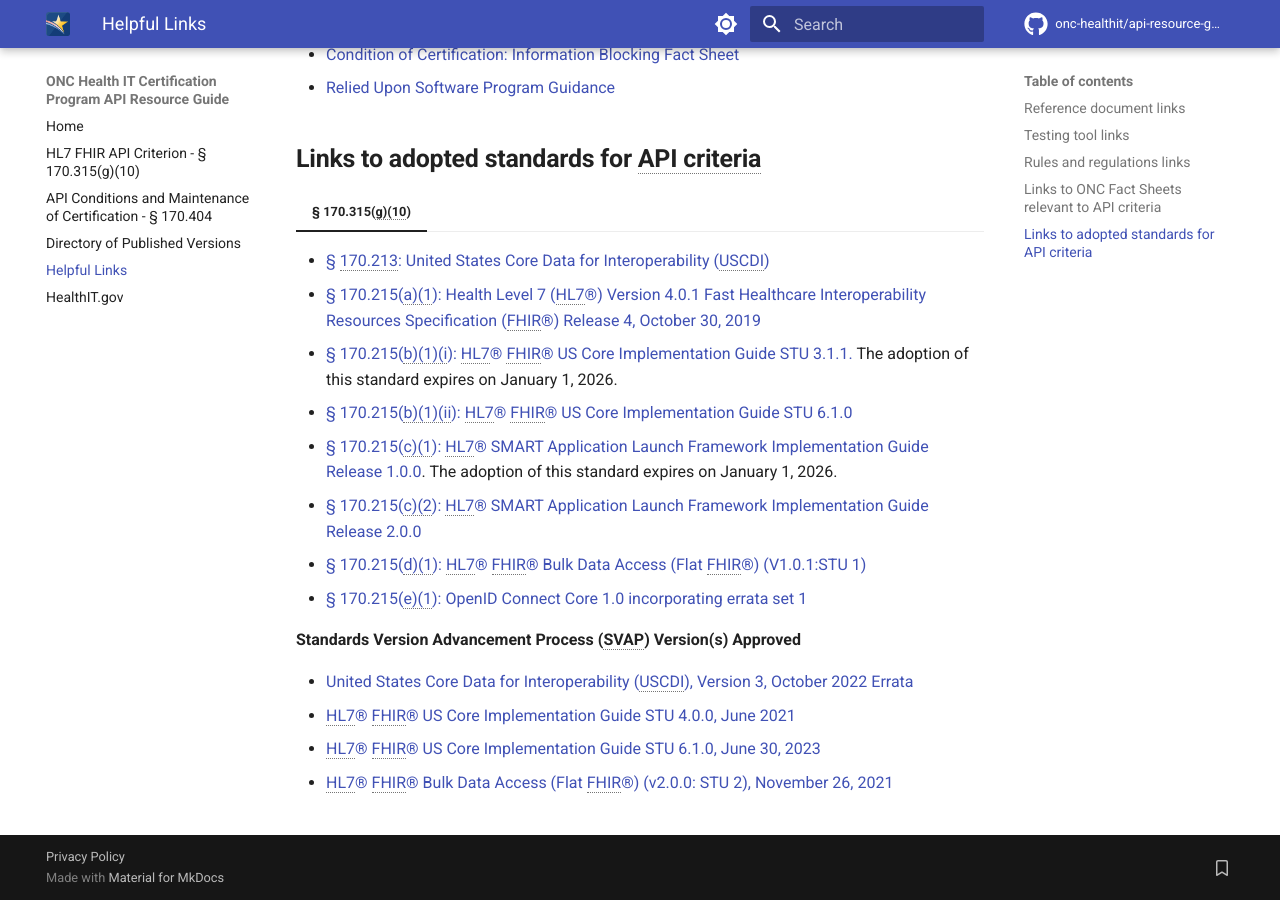
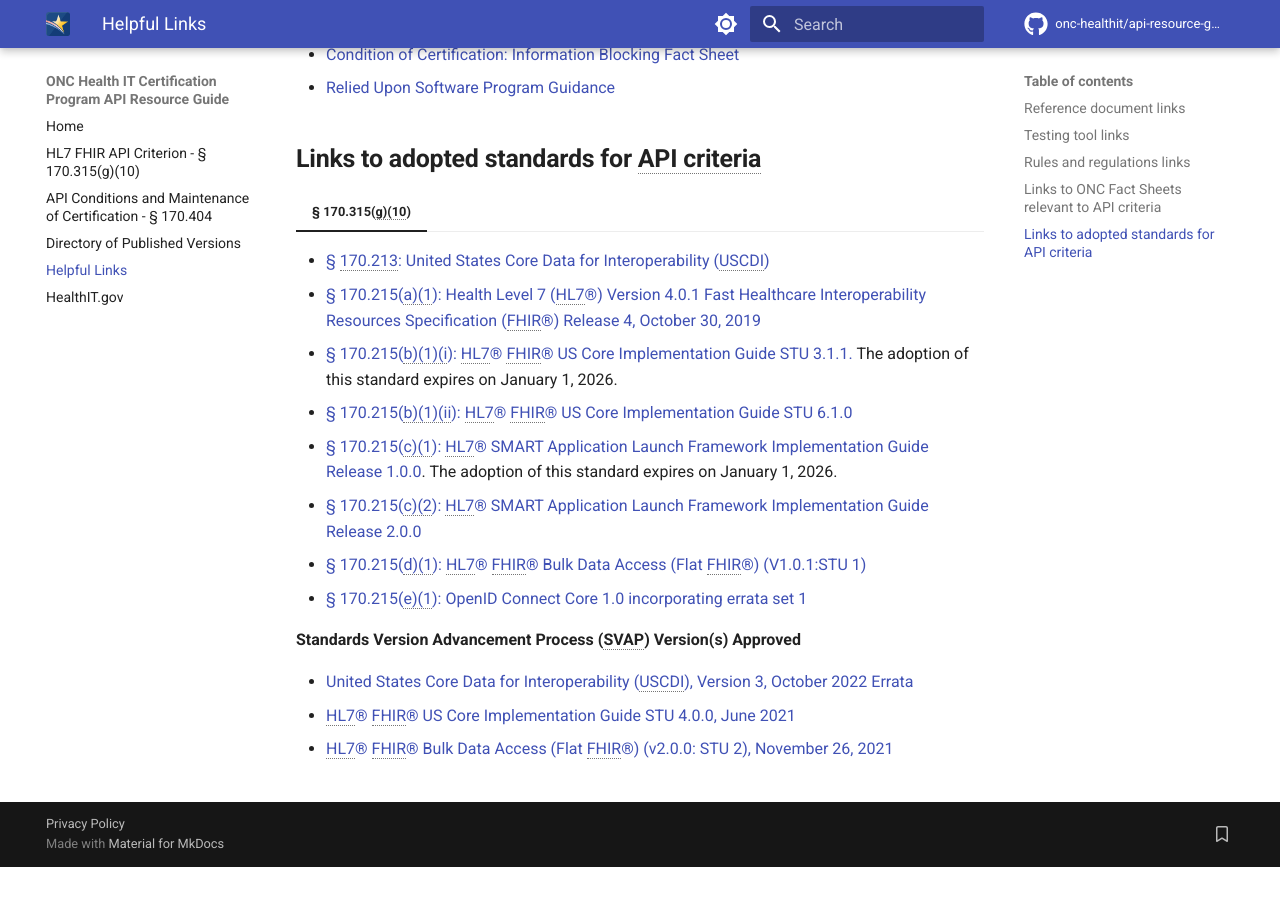
Before and after one commit to onc-healthit/api-resource-guide, an MkDocs documentation site: the page built from docs/helpful-links.md, in a window 1280 px wide and 900 px high, scrolled down 994 px. Built offline with MkDocs 1.6.1 and Material for MkDocs 9.7.7, drawn with Linux system fonts in a browser that asks for light colours; comment, search, counter and statistics services are not loaded; the version menu is left out; after the commit the page ends 1861 px from its top, so only the background shows below that.

Commit message:
remove SVAP reference since now in HTI-1

```diff
--- a/docs/helpful-links.md
+++ b/docs/helpful-links.md
@@ -61,7 +61,6 @@
 
     - <a target = "_blank" href = "https://www.healthit.gov/isa/sites/isa/files/2022-10/USCDI-Version-3-October-2022-Errata-Final.pdf">United States Core Data for Interoperability (USCDI), Version 3, October 2022 Errata</a>
     - <a target = "_blank" href = "http://hl7.org/fhir/us/core/STU4/">HL7® FHIR® US Core Implementation Guide STU 4.0.0, June 2021</a>
-    - <a target = "_blank" href = "https://hl7.org/fhir/us/core/STU6.1/">HL7® FHIR® US Core Implementation Guide STU 6.1.0, June 30, 2023</a>
     -  <a target = "_blank" href = "http://hl7.org/fhir/uv/bulkdata/STU2/">HL7® FHIR® Bulk Data Access (Flat FHIR®) (v2.0.0: STU 2), November 26, 2021</a>
 
 --8<-- "includes/abbreviations.md"
```
